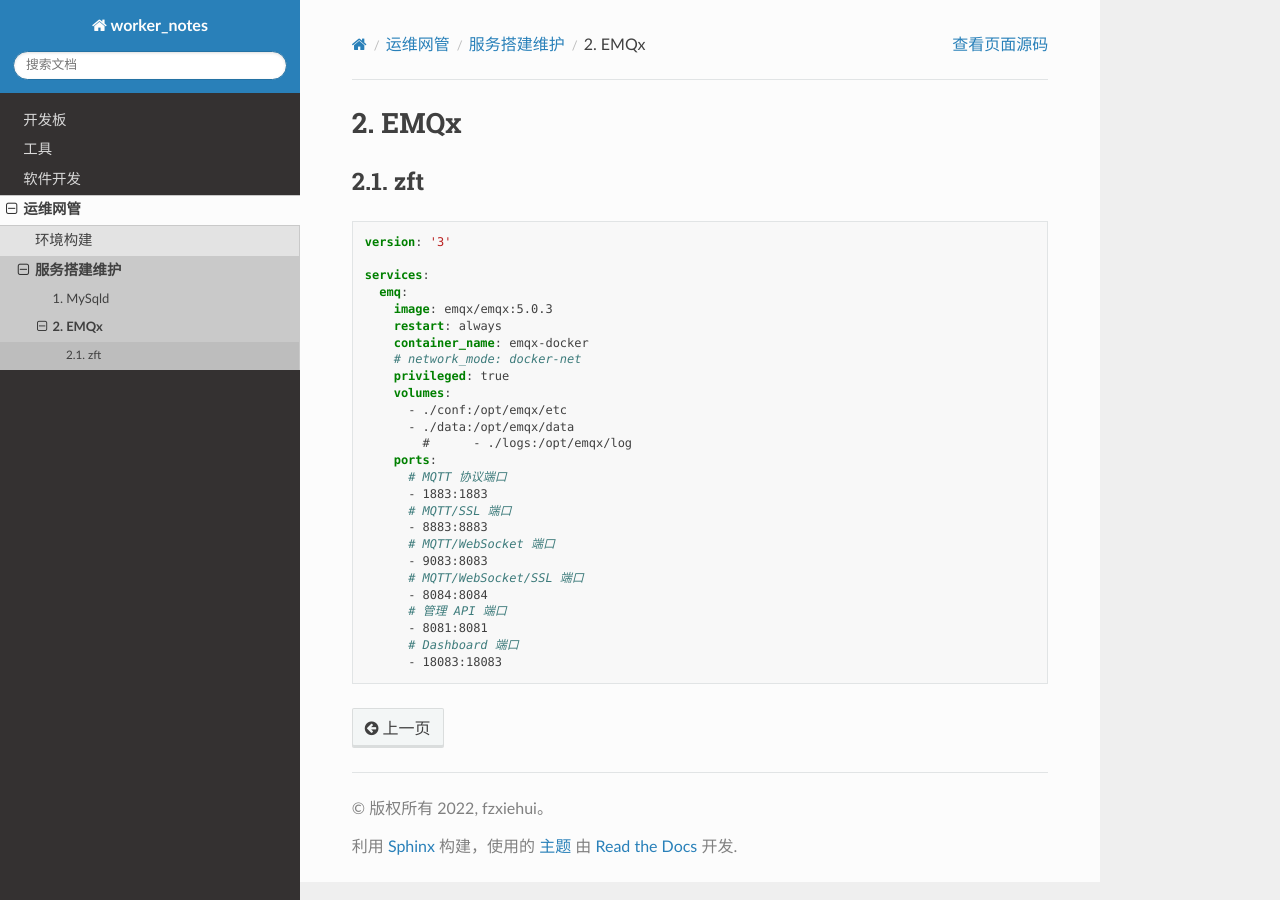
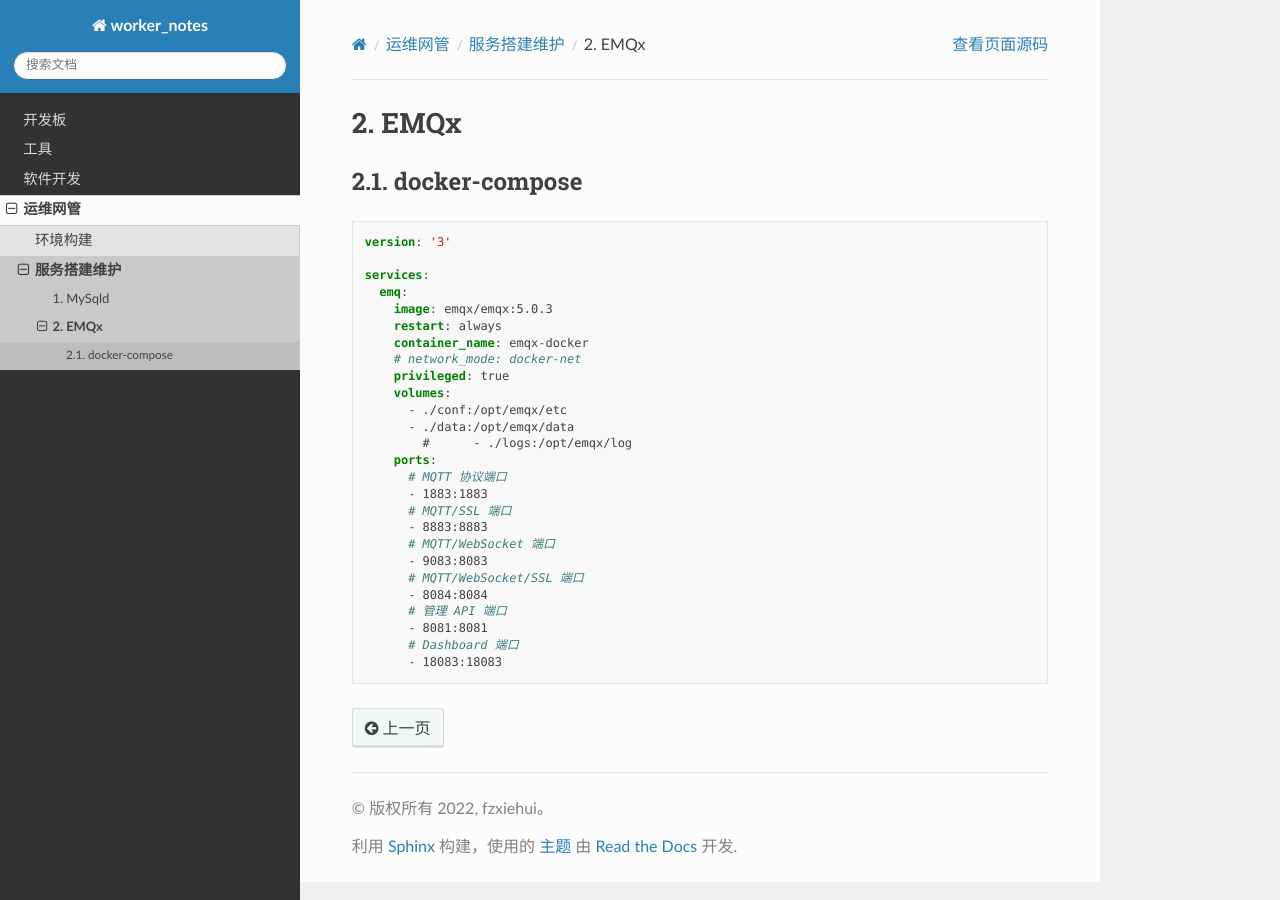
Before and after one commit to fzxiehui/worker_notes, a Sphinx documentation site: the page built from source/ops/server/emqx.rst, in a window 1280 px wide. Built offline with Sphinx 7.4.7 and the Read the Docs theme 2.0.0, drawn with Linux system fonts in a browser that asks for light colours; pages that are not in the unit, such as notebooks, are missing from menus.

Commit message:
style: raspberrypi

```diff
--- a/source/board/raspberrypi/open_serial.rst
+++ b/source/board/raspberrypi/open_serial.rst
@@ -1,5 +1,5 @@
 树莓派3B串口与IIC
-================
+======================
 
 打开串口
 --------------
--- a/source/ops/server/emqx.rst
+++ b/source/ops/server/emqx.rst
@@ -1,8 +1,8 @@
 EMQx
 ======
 
-zft
------------
+docker-compose
+--------------------
 
 
 .. code:: yaml
```
